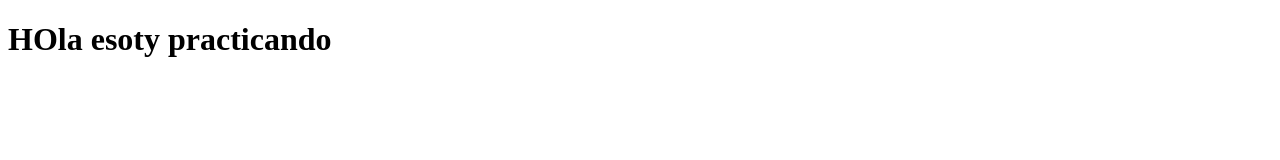
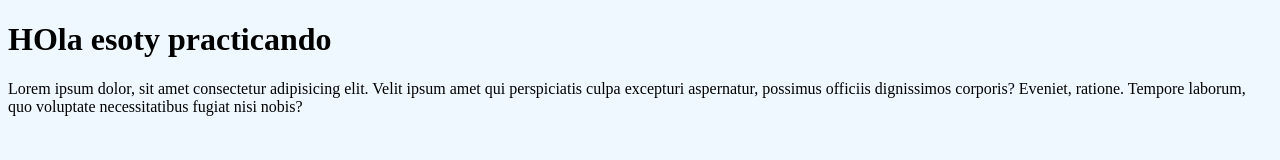
Before and after one commit to Gotharo/Styding-Git, a plain HTML site: page index.html in a window 1280 px wide. Drawn offline with Linux system fonts and the light colour scheme.

Commit message:
se agregan stylos y nuevo texto en index.html

```diff
--- a/Assets/Styles/Styles.css
+++ b/Assets/Styles/Styles.css
@@ -0,0 +1,3 @@
+body {
+    background-color: aliceblue;
+}
--- a/index.html
+++ b/index.html
@@ -8,5 +8,6 @@
 </head>
 <body>
     <h1>HOla esoty practicando</h1>
+    <p> Lorem ipsum dolor, sit amet consectetur adipisicing elit. Velit ipsum amet qui perspiciatis culpa excepturi aspernatur, possimus officiis dignissimos corporis? Eveniet, ratione. Tempore laborum, quo voluptate necessitatibus fugiat nisi nobis?</p>
 </body>
 </html>
```
